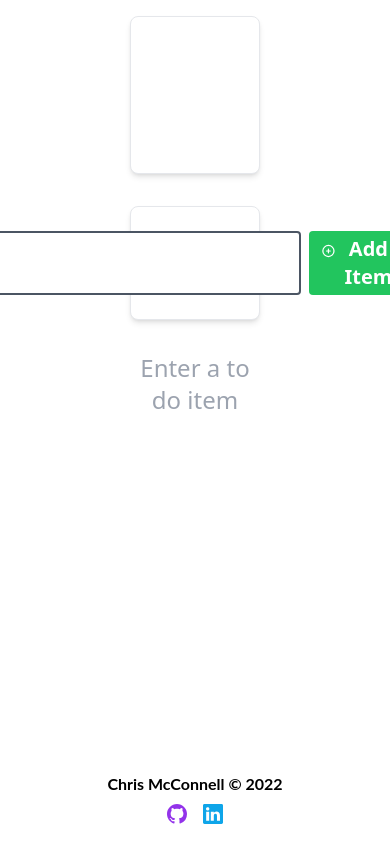
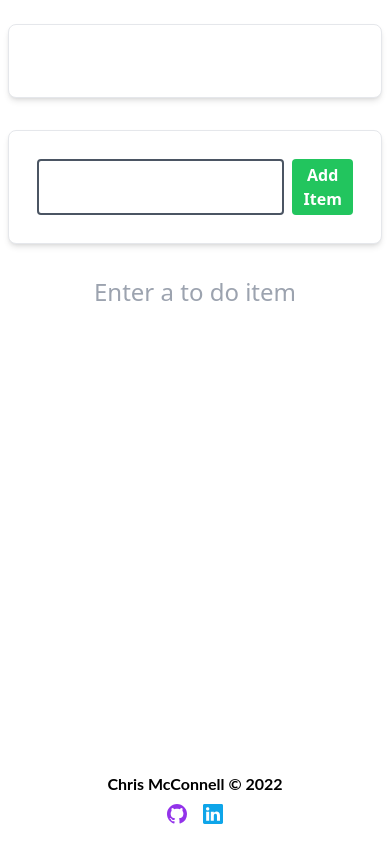
Before and after one commit to chrismcconn2789/nextjstodo, a Next.js app: page / in a window 390 px wide. Built offline with nearby package versions, Linux system fonts and the light colour scheme.

Commit message:
responsive

```diff
--- a/pages/index.js
+++ b/pages/index.js
@@ -33,25 +33,25 @@ export default function Home() {
       <Head>
         <title>Next.js ToDo List App</title>
       </Head>
-      <div className="w-1/3 m-auto">
-        <h1 className="justify-center p-6 mt-4 text-3xl font-bold text-center text-white bg-white border border-gray-200 rounded-lg shadow-md hover:bg-gray-100 dark:bg-gray-800 dark:border-gray-700 dark:hover:bg-gray-700 font-lato">
+      <div className="p-2 m-auto lg:w-1/3">
+        <h1 className="justify-center p-6 mt-4 font-bold text-center text-white bg-white border border-gray-200 rounded-lg shadow-md text-md lg:text-3xl hover:bg-gray-100 dark:bg-gray-800 dark:border-gray-700 dark:hover:bg-gray-700 font-lato">
           Next.js To Do List
         </h1>
-        <form className="flex justify-center p-6 mt-8 bg-white border border-gray-200 rounded-lg shadow-md">
+        <form className="flex justify-center p-6 mt-8 bg-white border border-gray-200 rounded-lg shadow-md sm:text-sm">
           <input
             type="text"
-            className="justify-center px-1 py-1 mx-2 text-xl border-2 border-gray-600 rounded w-80"
+            className="justify-center p-1 m-1 border-2 border-gray-600 rounded text-md lg:text-xl w-80"
             onChange={handleChange}
             value={userInput}
           />
           <div className="flex">
             <button
-              className="flex px-2 py-1 text-xl font-bold text-white bg-green-500 rounded"
+              className="flex p-1 m-1 font-bold text-white bg-green-500 rounded lg:text-xl lg:px-2 lg:py-1 lg:mx-2 "
               onClick={handleSubmit}
             >
               <svg
                 xmlns="http://www.w3.org/2000/svg"
-                className="w-8 h-8 px-1 text-white"
+                className="hidden w-8 h-8 p-1 text-white 3xl:block 3xl:align-middle"
                 fill="none"
                 viewBox="0 0 24 24"
                 stroke="currentColor"
--- a/tailwind.config.js
+++ b/tailwind.config.js
@@ -6,6 +6,9 @@ module.exports = {
   ],
   theme: {
     extend: {
+      screens: {
+        "3xl": "1640px",
+      },
       fontFamily: {
         lato: ['"Lato"', "sans-serif"],
       },
```
